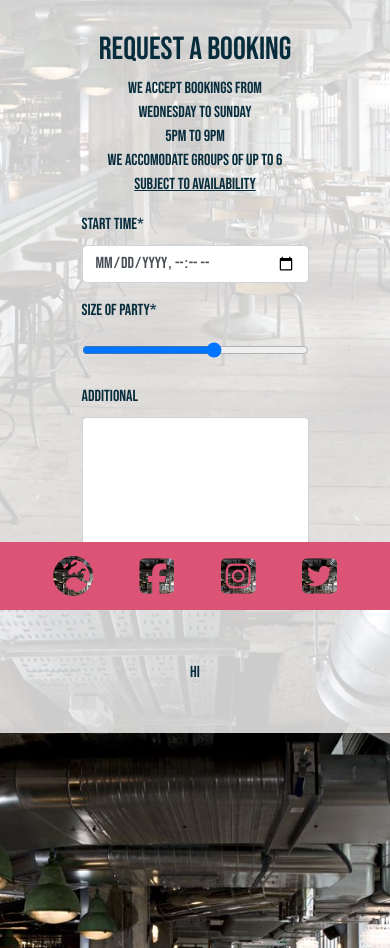
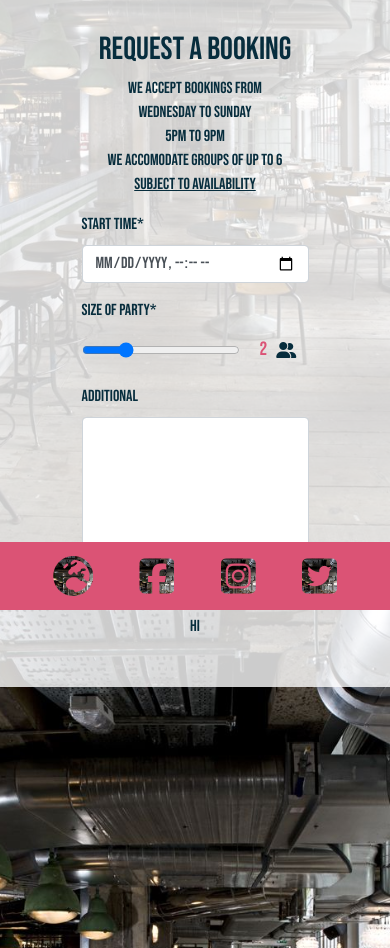
Before and after one commit to OisinWrites/Byte, a Django app: page /bookings/bookings/ in a window 390 px wide. Shown: the part 234-1182 px from the top of the page. Run offline with Django 3.2, Linux system fonts and the light colour scheme; a user stored in the database is signed in; data comes from the database, SQL or seed files in the repository; some libraries are stand-ins or nearby versions.

Commit message:
Change the party size input in the booking form to a sliding widget, display its value. Style the booking form

```diff
--- a/bookings/forms.py
+++ b/bookings/forms.py
@@ -3,6 +3,7 @@ from django.core.exceptions import ValidationError
 from django.core.validators import MinValueValidator, MaxValueValidator
 from django.forms.widgets import DateTimeInput
 from django.forms.widgets import NumberInput
+from django.utils.safestring import mark_safe
 
 from crispy_forms.helper import FormHelper
 from crispy_forms.layout import Submit, Layout, Field
@@ -11,6 +12,14 @@ from crispy_forms.layout import Row, Column
 from datetime import datetime, time
 
 from bookings.models import Booking, Table
+
+
+class SliderNumberInput(NumberInput):
+    def render(self, name, value, attrs=None, renderer=None):
+        input_html = super().render(name, value, attrs, renderer)
+        slider_value_html = '<div id="slider_value"> </div>\
+               <i class="fa-solid fa-user-group"></i>'
+        return mark_safe(f'{input_html}{slider_value_html}')
 
 
 class BookingForm(forms.ModelForm):
@@ -24,8 +33,9 @@ class BookingForm(forms.ModelForm):
         fields = ['start_time', 'size_of_party', 'additional']
         widgets = {
             'start_time': DateTimeInput(attrs={'type': 'datetime-local'}),
-            'size_of_party': NumberInput(
-                attrs={'type': 'range', 'min': 1, 'max': 6}),
+            'size_of_party': SliderNumberInput(
+                attrs={'type': 'range', 'min': 1, 'max': 6,
+                       'class': 'party-size-slider'}),
             'additional': forms.Textarea(attrs={'rows': 5, 'cols': 30}),
         }
 
@@ -33,6 +43,7 @@ class BookingForm(forms.ModelForm):
     def __init__(self, request, *args, **kwargs):
         super().__init__(*args, **kwargs)
         self.fields['user_id'].initial = request.user.id
+        self.fields['size_of_party'].initial = 2  # Set initial value to 2
         self.helper = FormHelper()
         self.helper.add_input(Submit('submit', 'Submit'))
         self.helper.form_method = 'post'
--- a/bookings/templates/bookings/bookings.html
+++ b/bookings/templates/bookings/bookings.html
@@ -5,12 +5,12 @@
 {% block content %}
 
 <div class="row">
-  <div class="booking-form col-md-2">
+  <div class="booking-page col-md-2">
     <div class="booking-heading">
       <p>Bookings</p>
     </div>
   </div>
-  <div class="booking-form col-md-6">
+  <div class="booking-page col-md-6">
     <h2>Request a Booking</h2>
     {% if user.is_authenticated %}
       <p class="text-center">
@@ -19,11 +19,12 @@
         5pm to 9pm<br>
         We accomodate groups of up to 6<br>
         <u>Subject to Availability</u>
+      </p>
 
-    </p>
-    <form method="POST" id="booking-form">
+      <form method="POST" class="booking-form">
           {% csrf_token %}
           {{ form|crispy }}
+
           {% if messages %}
               <ul class="messages">
                   {% for message in messages %}
@@ -31,8 +32,10 @@
                   {% endfor %}
               </ul>
           {% endif %}
-      <button type="submit">Request Booking</button>
+
+          <button class="booking-submit-button" type="submit">Request Booking</button>
       </form>
+
     {% else %}
       <div>
         <p>Please
@@ -43,7 +46,7 @@
   </div>
 
   {% if user.is_authenticated %}
-    <div class="booking-list booking-form col-md-4">
+    <div class="booking-list booking-page col-md-4">
       <div>
         {% if users_bookings %}
           <h3>My Bookings</h3>
@@ -82,4 +85,15 @@
 
 </div>
 
+<script>
+// JavaScript code to update the value display element
+var slider = document.getElementById('id_size_of_party');
+var sliderValue = document.getElementById('slider_value');
+
+sliderValue.innerHTML = slider.value; // Initial value
+
+slider.oninput = function() {
+sliderValue.innerHTML = this.value;
+};
+</script>
 {% endblock %}
--- a/bookings/templates/bookings/bookings_management.html
+++ b/bookings/templates/bookings/bookings_management.html
@@ -5,7 +5,7 @@
 {% block content %}
 {% if user.is_superuser %}
 <div class="row">
-  <div class="booking-form col-md-6">
+  <div class="booking-page col-md-6">
     <h2>Manage Bookings</h2>
     <form class="form-inline float-right">
       <input class="form-control mr-sm-2" type="text" placeholder="Search by guest" name="search">
@@ -56,7 +56,7 @@
     <p>No bookings found.</p>
     {% endif %}
   </div>
-  <div class="booking-form col-md-6">
+  <div class="booking-page col-md-6">
     <h2>Seating plan</h2>
     <form method="POST" id="table-form">
       {% csrf_token %}
--- a/static/css/base.css
+++ b/static/css/base.css
@@ -189,6 +189,33 @@ nav ul li {
     margin-left: 1rem;
 }
 
+.booking-form {
+    justify-content:flex-start;
+    max-height: 40vh;
+}
+
+#id_size_of_party {
+    width: 70%;
+    display: inline-block;
+    vertical-align: middle;
+}
+
+#slider_value {
+    display: inline-block;
+    vertical-align: middle;
+    color:rgb(219, 83, 117)!important;
+    font-size: 1.2rem;
+    margin-left: 1.2rem;
+}
+
+.fa-user-group {
+    margin-left: .4rem;
+}
+
+.booking-submit-button {
+    float: right;
+}
+
 .booking-list-scroller {
     max-height: 60vh; /* set maximum height to the viewport height */
     overflow-y: auto; /* add vertical scrollbar when content overflows */
@@ -293,7 +320,7 @@ nav ul li {
     color: rgb(219, 83, 117);
 }
 /* styling the allauth forms uniformally */
-.allauth-form, .booking-form {
+.allauth-form, .booking-page {
     display: flex;
     flex-direction: column;
     justify-content: center;
@@ -301,10 +328,6 @@ nav ul li {
     background-color: rgb(255, 255, 255, 0.8);
     color:rgb(7, 45, 61);
     padding: 2rem;
-}
-
-.booking-form {
-    justify-content:flex-start;
 }
 
 .allauth-form a {
```
Lines whose indentation alone changed are shown as unchanged.
